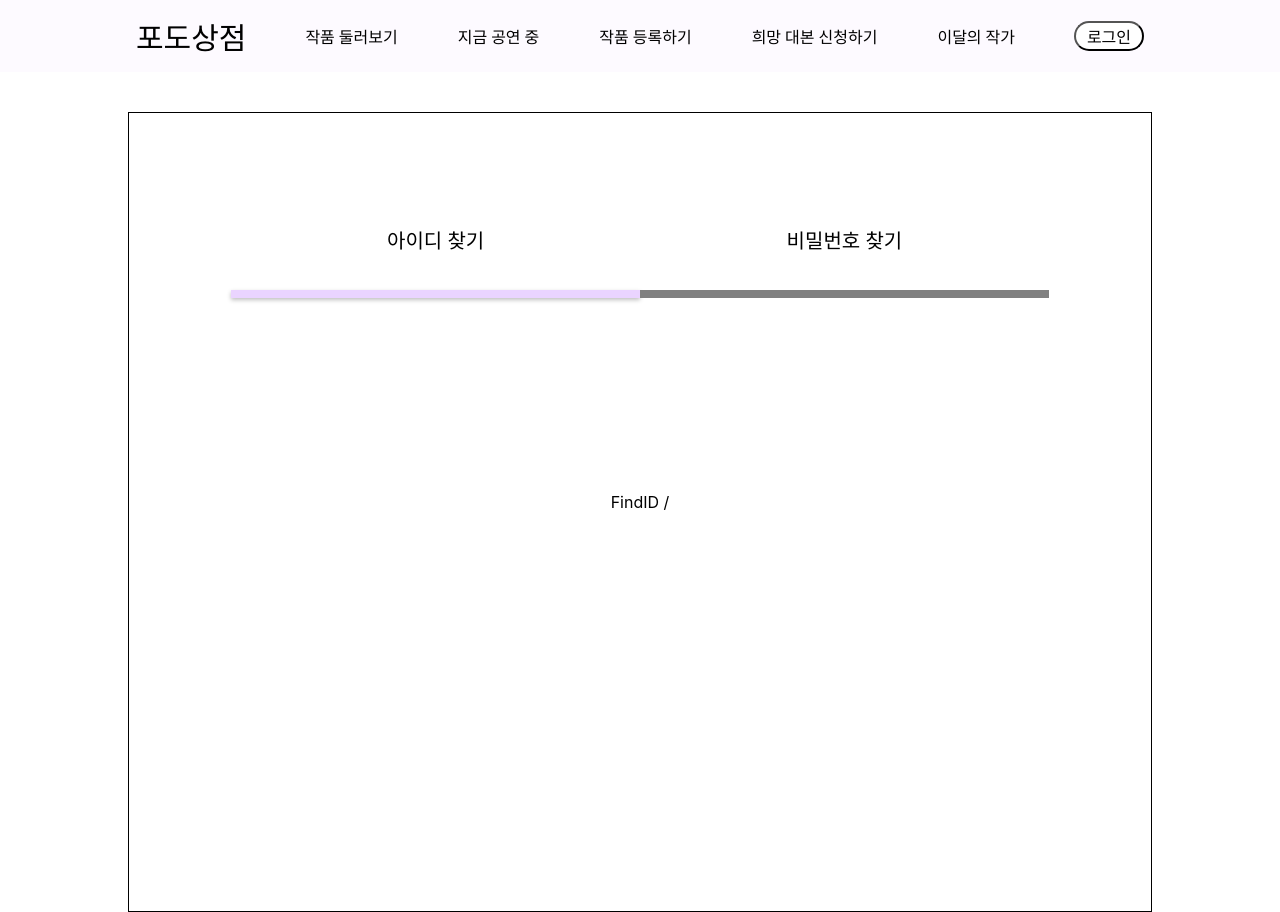
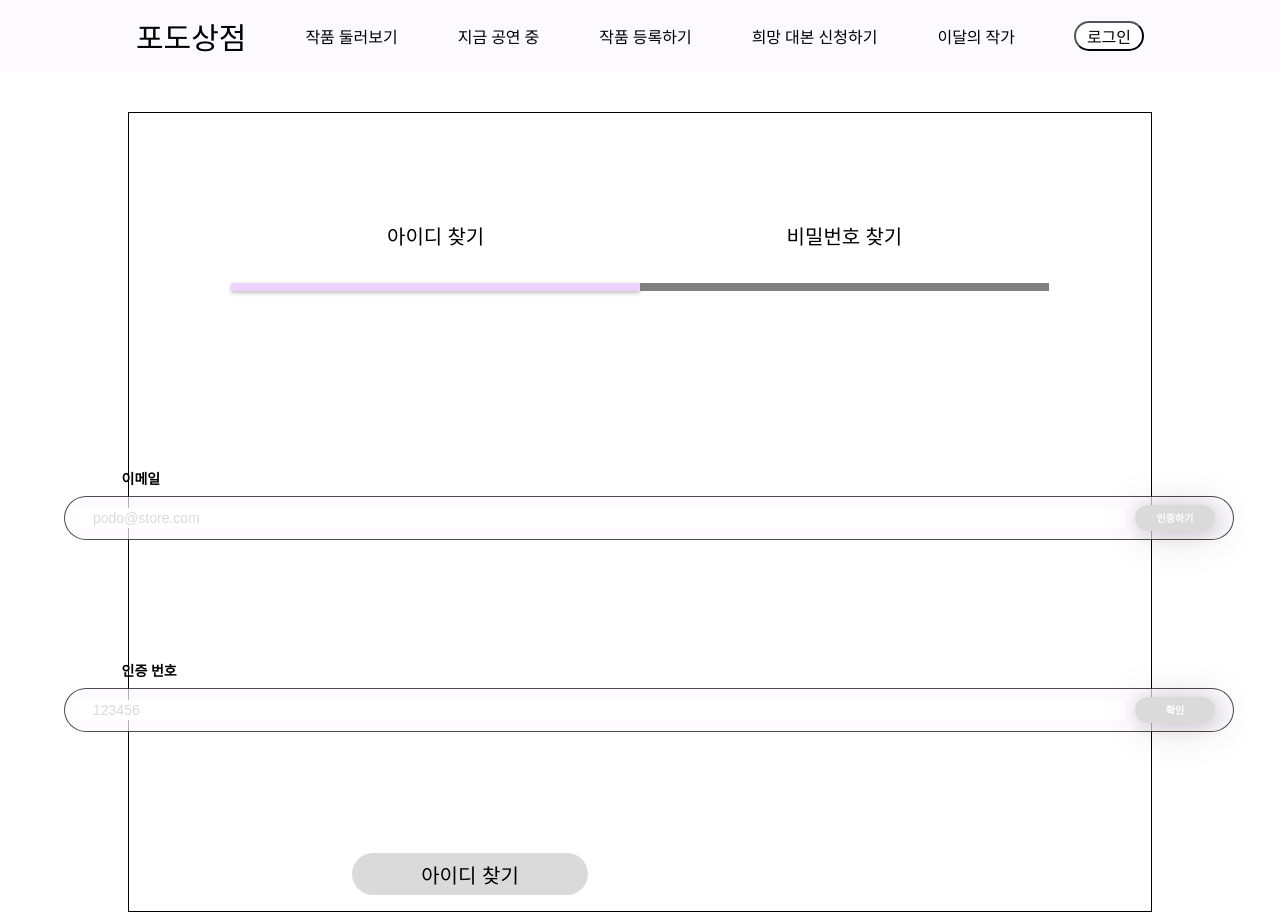
Before and after one commit to Podo-Store/FE, a React (Create React App) app: page /signin/find in a window 1280 px wide. Built offline with nearby package versions, Linux system fonts and the light colour scheme; a web font is replaced by a local one.

Commit message:
REFACTOR & FEAT: InputField/InsideBtn 컴포넌트 스타일 수정 (#14) & 아이디 찾기 페이지 기능 구현 (#12)

```diff
--- a/src/Components/auth/InsideBtn.css
+++ b/src/Components/auth/InsideBtn.css
@@ -2,15 +2,13 @@
   border: none;
   color: white;
 
-  position: absolute;
-  right: 10px;
-  top: 50%;
-  transform: translateY(-50%);
-  width: 80px;
-  height: 25px;
+  position: relative;
   margin-left: 10px;
   padding: 8px 16px;
   background: #8e7bff;
+  width: 80px;
+  /* 높이 자동 조정 */
+  height: auto;
 
   font-family: "Noto Sans";
   font-style: normal;
--- a/src/Pages/FindBar.jsx
+++ b/src/Pages/FindBar.jsx
@@ -1,5 +1,7 @@
 import { useState } from "react";
 import "./FindBar.css";
+
+import FindID from "./FindID";
 
 import MainNav from "./MainNav";
 import Box from "../Components/auth/Box";
@@ -29,7 +31,7 @@ const Find = () => {
             </h4>
           </div>
 
-          {currentTab === TAB_NAME[0] && <p>FindID /</p>}
+          {currentTab === TAB_NAME[0] && <FindID />}
           {currentTab === TAB_NAME[1] && <p>FindPW /</p>}
         </div>
       </Box>
--- /dev/null
+++ b/src/Pages/FindID.jsx
@@ -0,0 +1,146 @@
+import InputField from "../Components/auth/InputField";
+import InsideBtn from "../Components/auth/InsideBtn";
+import BottomBtn from "../Components/auth/BottomBtn";
+
+import { useNavigate } from "react-router-dom";
+import { useState, useEffect } from "react";
+import "./FindBar.css";
+
+const FindId = () => {
+  const [email, setEmail] = useState("");
+  const [emailCode, setEmailCode] = useState("");
+
+  // 인증하기, 확인 버튼이 클릭되지 않으면 에러 메시지를 띄우지 않음
+  const [isSendEmailBtnPressed, setIsSendEmailBtnPressed] = useState(false);
+  const [isEmailCodeConfirmBtnPressed, setIsEmailCodeConfirmBtnPressed] = useState(false);
+
+  const [isRegisteredEmail, setIsRegisteredEmail] = useState(true);
+  const [isEmailCodeCorrect, setIsEmailCodeCorrect] = useState(true);
+  const [notAllFormWritten, setNotAllFormWritten] = useState(true);
+
+  const [sendEmailBtnEnabled, setSendEmailBtnEnabled] = useState(false);
+  const [sendEmailCodeConfirmBtnEnabled, setEmailCodeConfirmBtnEnabled] = useState(false);
+
+  const navigate = useNavigate();
+  const [showingIDPermitted, setShowingIDPermitted] = useState(false);
+
+  useEffect(() => {
+    const regex =
+      /^(([^<>()[\].,;:\s@"]+(\.[^<>()[\].,;:\s@"]+)*)|(".+"))@(([^<>()[\].,;:\s@"]+\.)+[^<>()[\].,;:\s@"]{2,})$/i;
+    if (regex.test(email)) {
+      setSendEmailBtnEnabled(true);
+    } else {
+      setSendEmailBtnEnabled(false);
+    }
+  }, [email]);
+
+  const onClickSendEmailBtn = () => {
+    // 인증하기 버튼 눌림 -> 에러 메시지 허용
+    setIsSendEmailBtnPressed(true);
+
+    // 초기화: false
+    setIsRegisteredEmail(false);
+
+    // 이메일 가입 여부 확인 API 호출, 조건문 사용
+    setIsRegisteredEmail(true);
+  };
+
+  useEffect(() => {
+    if (emailCode.length > 0) {
+      setEmailCodeConfirmBtnEnabled(true);
+    } else {
+      setEmailCodeConfirmBtnEnabled(false);
+    }
+  }, [emailCode]);
+
+  const onClickEmailCodeConfirmBtn = () => {
+    // 확인 버튼 눌림 -> 에러 메시지 허용
+    setIsEmailCodeConfirmBtnPressed(true);
+
+    // 초기화: false
+    setIsEmailCodeCorrect(false);
+
+    // 이메일 코드 확인 API 호출, 조건문 사용
+    setIsEmailCodeCorrect(true);
+  };
+
+  // 모든 폼이 작성되고, 인증이 완료되면 버튼 활성화
+  useEffect(() => {
+    if (email.length > 0 && emailCode.length > 0 && isRegisteredEmail && isEmailCodeCorrect) {
+      setNotAllFormWritten(false);
+    } else {
+      setNotAllFormWritten(true); // 변경된 부분
+    }
+  }, [email, emailCode, isRegisteredEmail, isEmailCodeCorrect]);
+
+  if (!showingIDPermitted)
+    return (
+      <div className="section-find">
+        <InputField
+          title="이메일"
+          type="text"
+          placeholder="podo@store.com"
+          value={email}
+          onChange={(e) => {
+            setEmail(e.target.value);
+          }}
+          errorMessage="가입되지 않은 이메일입니다."
+          isValid={isRegisteredEmail && !isSendEmailBtnPressed}
+          additionalElement={
+            <InsideBtn onClick={onClickSendEmailBtn} disabled={!sendEmailBtnEnabled}>
+              인증하기
+            </InsideBtn>
+          }
+        />
+        <InputField
+          title="인증 번호"
+          type="text"
+          placeholder="123456"
+          value={emailCode}
+          onChange={(e) => {
+            setEmailCode(e.target.value);
+          }}
+          errorMessage="인증번호가 일치하지 않습니다."
+          isValid={isEmailCodeCorrect && !isEmailCodeConfirmBtnPressed}
+          additionalElement={
+            <InsideBtn
+              onClick={onClickEmailCodeConfirmBtn}
+              disabled={!sendEmailCodeConfirmBtnEnabled}
+            >
+              확인
+            </InsideBtn>
+          }
+        />
+
+        <BottomBtn
+          onClick={() => {
+            // 인증번호 일치 로직 검사: onClickEmailCodeConfirmBtn에서 이미 시행
+            setShowingIDPermitted(true);
+          }}
+          disabled={notAllFormWritten}
+        >
+          아이디 찾기
+        </BottomBtn>
+      </div>
+    );
+  /*
+  return (
+    <div className="section-find">
+      <h4 className="find-id__title">가입하신 아이디는 다음과 같습니다</h4>
+      <div className="section-column">
+        <p>아이디</p>
+        <p>qwer1234</p>
+      </div>
+      <div className="section-column">
+        <p>가입날짜</p>
+        <p>2024.03.04</p>
+      </div>
+      <Button size="large" onClick={() => navigate("/login")}>
+        로그인 하러 가기
+      </Button>
+    </div>
+  );
+  */
+};
+
+export default FindId;
```
